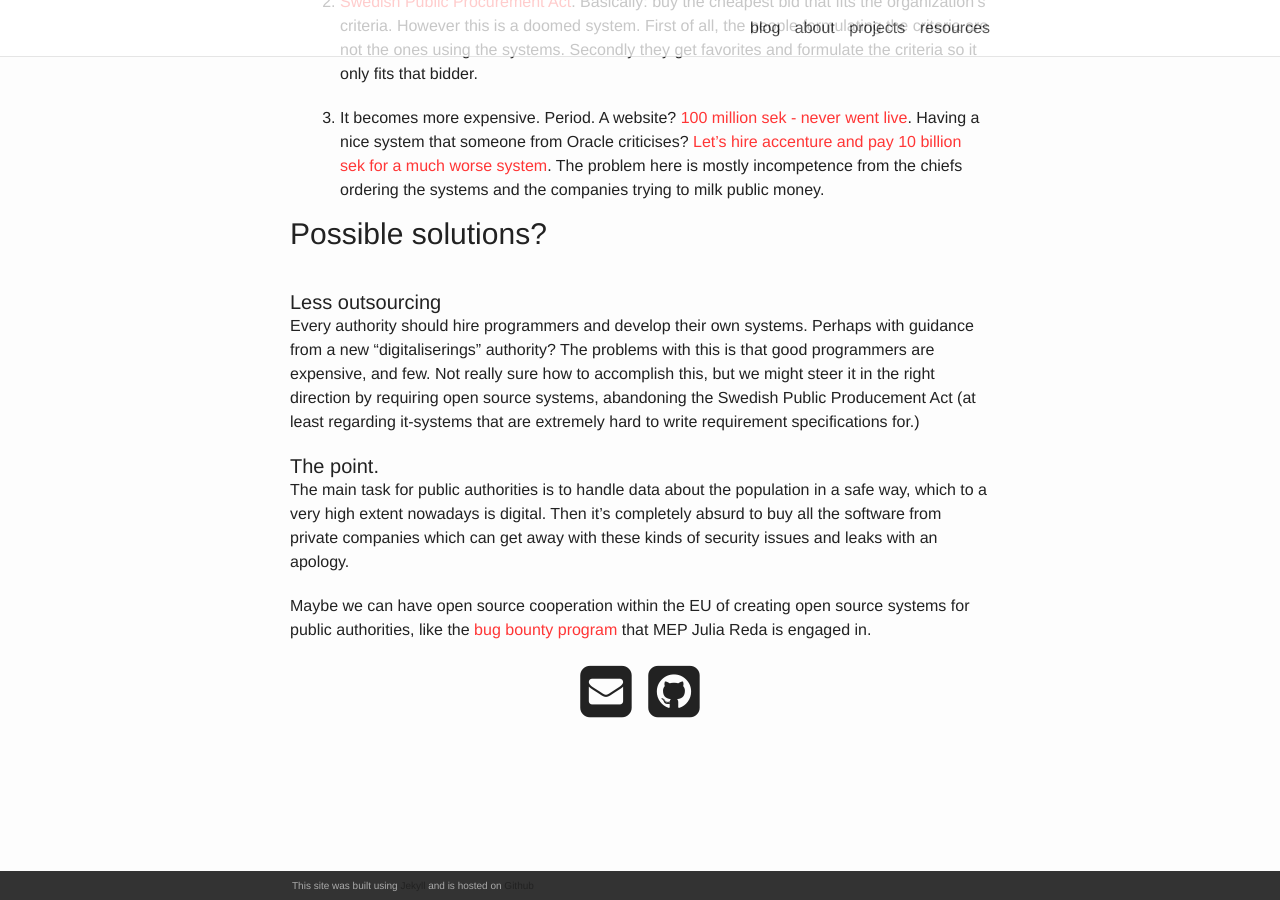
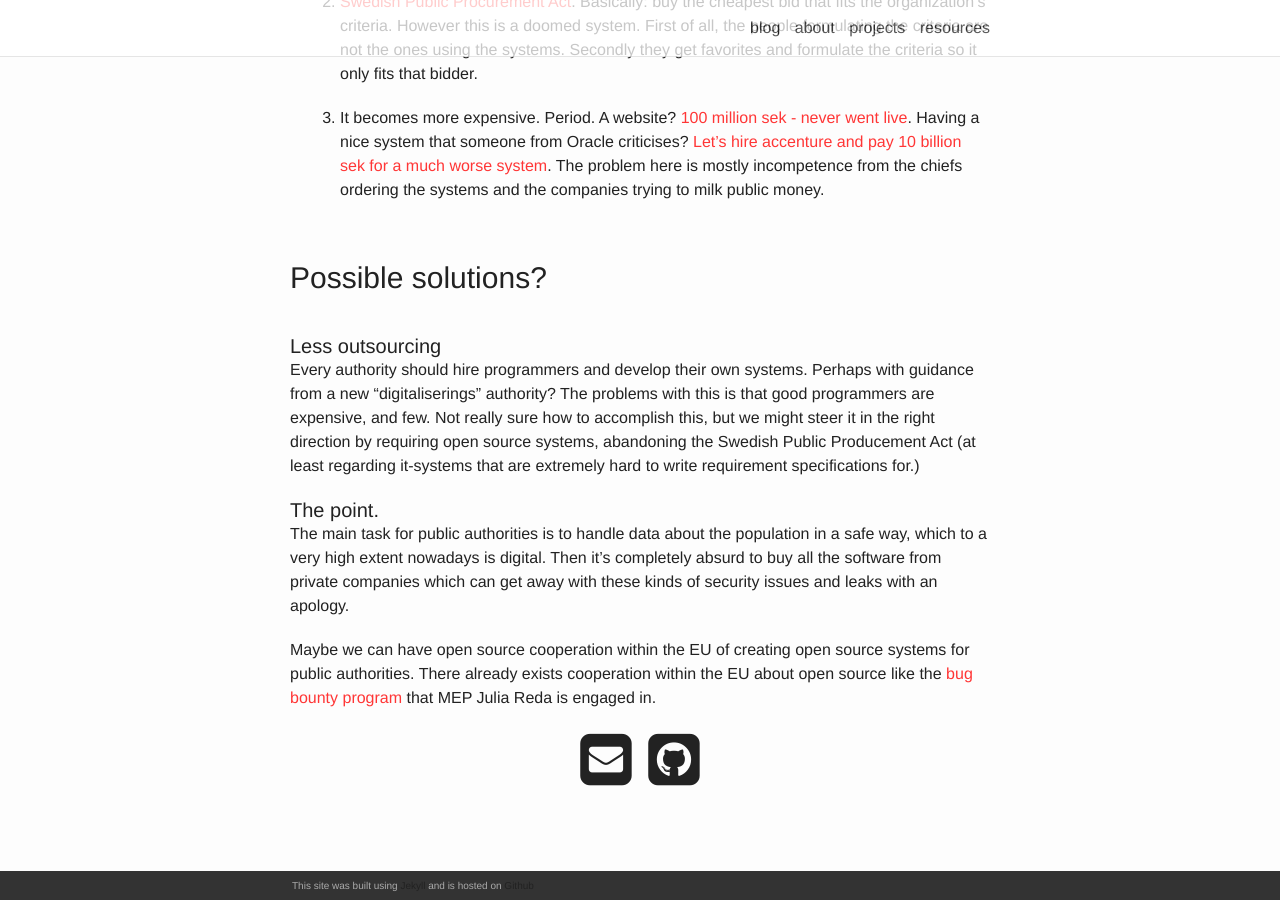
Before and after one commit to exoji2e/exoji2e.github.com, a Jekyll site: the page built from _posts/2019-02-18-1177-leak.md, in a window 1280 px wide and 900 px high, scrolled down 880 px. Built offline with Jekyll 4.4.1, drawn with Linux system fonts in a browser that asks for light colours; nearby versions of some CDN libraries.

Commit message:
fix some spacing and clarification in 1177 blogpost

```diff
--- a/_posts/2019-02-18-1177-leak.md
+++ b/_posts/2019-02-18-1177-leak.md
@@ -28,6 +28,8 @@ There are multiple reasons for these problems.
 3. It becomes more expensive. Period. A website? [100 million sek - never went live](https://www.svt.se/nyheter/inrikes/af-la-100-miljoner-pa-ny-sajt-som-inte-blev-av). Having a nice system that someone from Oracle criticises? [Let's hire accenture and pay 10 billion sek for a much worse system](https://computersweden.idg.se/2.2683/1.547944/haveriet-inifran-sa-gick-pust-fran-succe-till-fiasko). The problem here is mostly incompetence from the chiefs ordering the systems and the companies trying to milk public money.
 
 
+<br>
+
 ### Possible solutions?
 <br>
 
@@ -40,4 +42,4 @@ Every authority should hire programmers and develop their own systems. Perhaps w
 
 The main task for public authorities is to handle data about the population in a safe way, which to a very high extent nowadays is digital. Then it's completely absurd to buy all the software from private companies which can get away with these kinds of security issues and leaks with an apology.
 
-Maybe we can have open source cooperation within the EU of creating open source systems for public authorities, like the [bug bounty program](https://juliareda.eu/fossa/) that MEP Julia Reda is engaged in.
+Maybe we can have open source cooperation within the EU of creating open source systems for public authorities. There already exists cooperation within the EU about open source like the [bug bounty program](https://juliareda.eu/fossa/) that MEP Julia Reda is engaged in.
```
